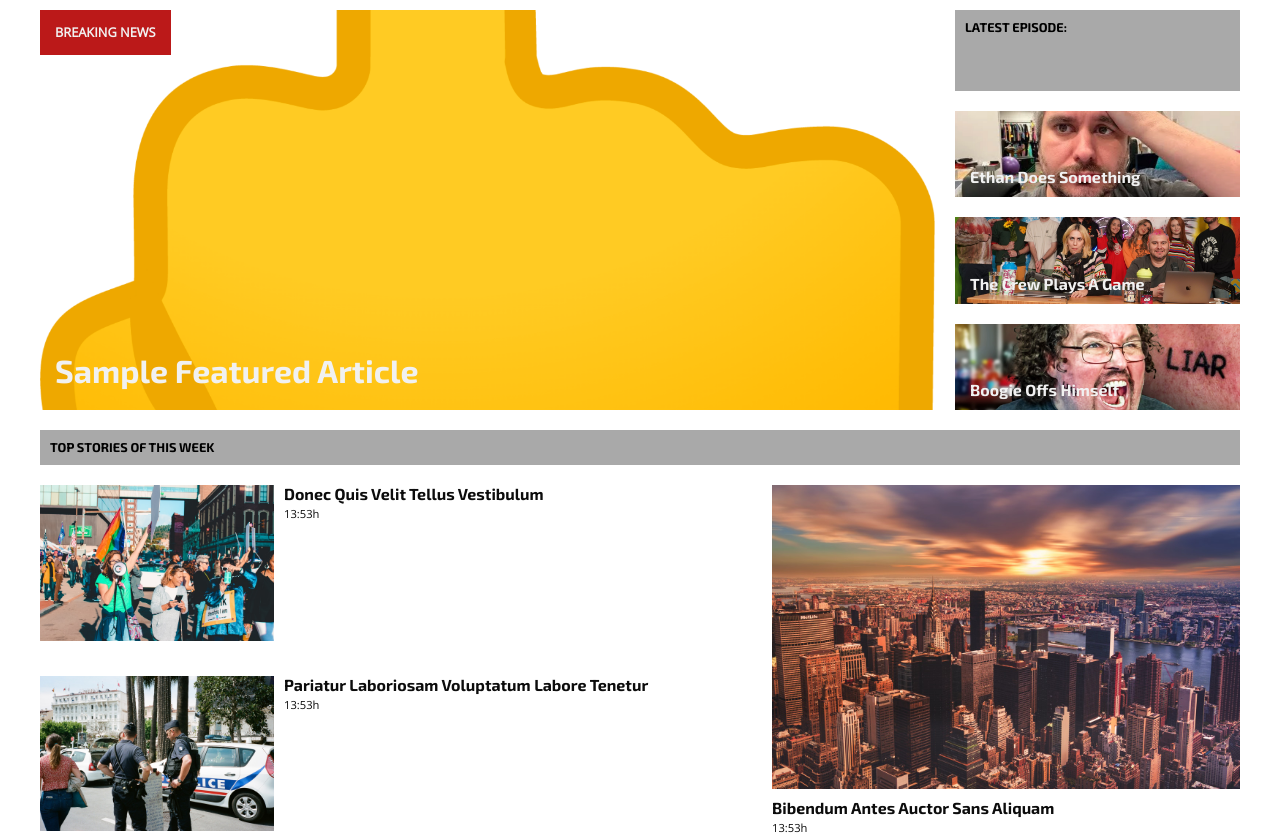
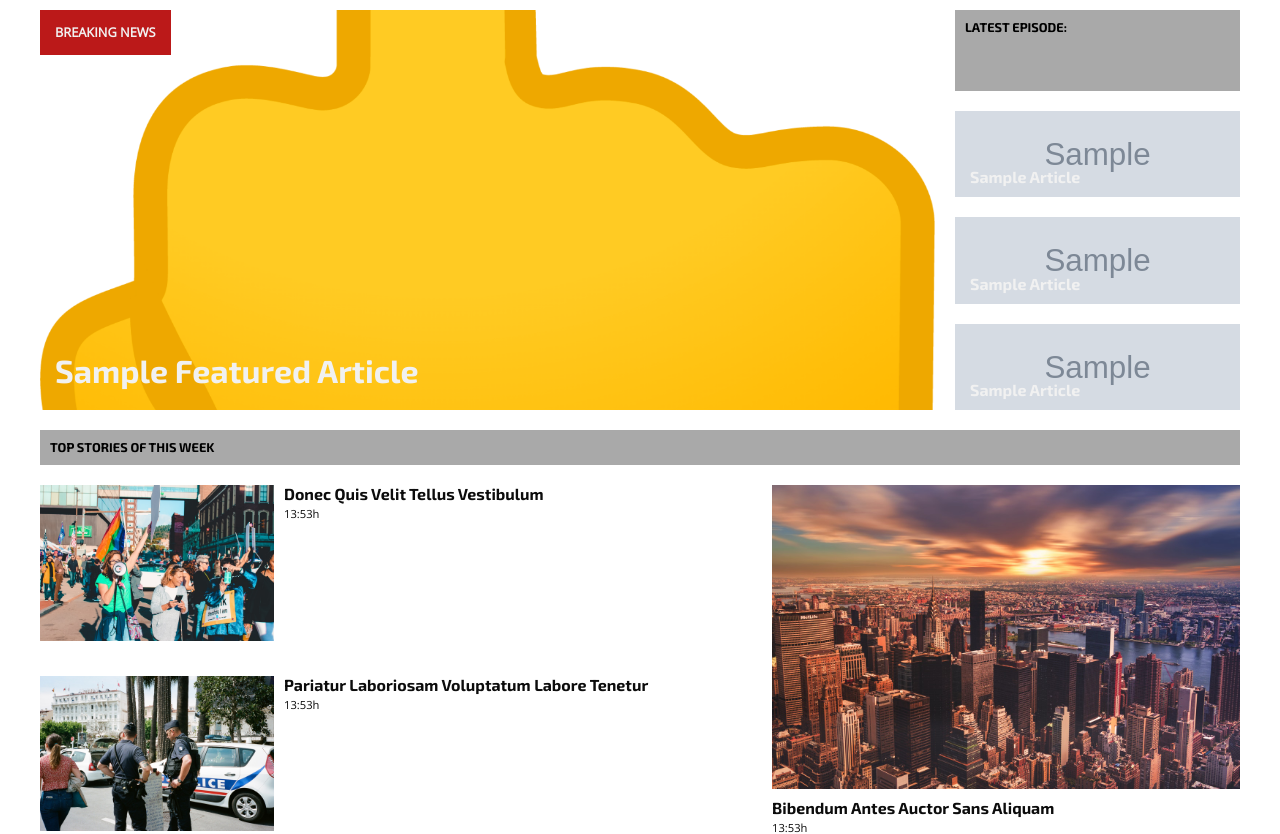
Before and after one commit to Pajama-John/kethfm, a Flask app: template templates/index.html in a window 1280 px wide. Shown: the part 193-1027 px from the top of the page. Run offline with Flask 3, Linux system fonts and the light colour scheme; the template is opened without the code that fills it: most values are stand-ins (such as "Sample title", 1, 10 or a date in 2020); grey boxes marked "Sample" are stand-in pictures; some libraries are stand-ins or nearby versions.

Commit message:
added latest episode bar

```diff
--- a/static/css/main.css
+++ b/static/css/main.css
@@ -264,22 +264,9 @@ img {
   justify-content: flex-end;
 }
 
-.top-stories .headline-1 {
-  background: url(../images/Ethandidiit.jpg);
-  background-position: center center;
-  background-repeat: no-repeat;
-  background-size: cover;
-}
-
-.top-stories .headline-2 {
-  background: url(../images/H3Crew.jpg);
-  background-position: center center;
-  background-repeat: no-repeat;
-  background-size: cover;
-}
-
+.top-stories .headline-1,
+.top-stories .headline-2,
 .top-stories .headline-3 {
-  background: url(../images/BoogieLiar.jpg);
   background-position: center center;
   background-repeat: no-repeat;
   background-size: cover;
--- a/templates/index.html
+++ b/templates/index.html
@@ -65,22 +65,21 @@
             </a>
           </div>
         </section> <!-- End of class="latest-news" -->
-          <section class="top-stories">
+        <section class="top-stories">
           <h2>Latest Episode:</h2>
-          <div class="headline headline-1">
-            <a href="#">
-              <h1>Ethan Does Something</h1>
+          <div class="headline headline-1" style="background-image: url('{{ articles[latest_articles['article1']]['thumbnail'] }}');">
+            <a href="{{ url_for('article', title=latest_articles['article1'])[:-5] }}">
+              <h1>{{ articles[latest_articles['article1']]['title'] }}</h1>
             </a>
           </div>
-          <div class="headline headline-2">
-            <a href="#">
-              <h1>The Crew Plays a Game</h1>
+          <div class="headline headline-2" style="background-image: url('{{ articles[latest_articles['article2']]['thumbnail'] }}');">
+            <a href="{{ url_for('article', title=latest_articles['article2'])[:-5] }}">
+              <h1>{{ articles[latest_articles['article2']]['title'] }}</h1>
             </a>
           </div>
-
-          <div class="headline headline-3">
-            <a href="#">
-              <h1>Boogie Offs Himself</h1>
+          <div class="headline headline-3" style="background-image: url('{{ articles[latest_articles['article3']]['thumbnail'] }}');">
+            <a href="{{ url_for('article', title=latest_articles['article3'])[:-5] }}">
+              <h1>{{ articles[latest_articles['article3']]['title'] }}</h1>
             </a>
           </div>
         </section> <!-- End of class="top-stories" -->
--- a/webserver.py
+++ b/webserver.py
@@ -6,20 +6,44 @@ import os
 import re
 import json
 import shutil
+import pickle
 
 app = Flask(__name__)
 app.config['UPLOAD_FOLDER'] = 'static/uploads/'
+
+def latest_episode_section():
+    with open("data/latest.pickle", "rb") as f:
+        latest = pickle.load(f)
+    return latest
+
+@app.route('/submit-latest')
+def latest():
+    articles = load_articles()
+    return render_template("latest_form.html", articles=articles)
+
+@app.route('/set-latest', methods=['POST'])
+def set_latest():
+    latest_articles = dict(request.form)
+    with open("data/latest.pickle", "wb") as f:
+        pickle.dump(latest_articles, f)
+    return redirect("/")
 
 @app.route('/')
 def home():
     featured_article = None
     featured_path = os.path.join('data', 'featured.json')
 
+    # Load latest articles
+    latest_articles = latest_episode_section()
+
     if os.path.exists(featured_path):
         with open(featured_path, 'r') as f:
             featured_article = json.load(f)
 
-    return render_template("index.html", featured_article=featured_article)
+    # Load all articles
+    articles = {article['filename']: article for article in load_articles()}
+
+    return render_template("index.html", featured_article=featured_article, latest_articles=latest_articles, articles=articles)
 
 @app.route('/favicon.ico')
 def favicon():
@@ -40,28 +64,20 @@ def hyperlink_urls(text):
 
 app.jinja_env.filters['hyperlink'] = hyperlink_urls
 
-# def latest_episode_section():
-
-
 #This allows you to change the image on the main Breaking News article
 @app.route('/breakingnewsimage')
 def breakingnewsimage():
     featured_path = os.path.join('data', 'featured.json')
 
     if os.path.exists(featured_path):
-        print("exists")
         with open(featured_path, 'r') as f:
             featured_article = json.load(f)
             thumbnail_path = featured_article.get('thumbnail')
-            print(thumbnail_path)
             if thumbnail_path and os.path.exists(thumbnail_path):
                 return send_from_directory(app.config['UPLOAD_FOLDER'], os.path.basename(thumbnail_path))
 
     # Fallback to default image if no featured image is set
-    print("Fallback image used")
     return send_from_directory(app.static_folder, "images/middle-finger-emoji-1368x2048-03zmpcju.png")
-
-
 
 @app.route('/submit_article', methods=['POST'])
 def submit_article():
@@ -89,7 +105,6 @@ def submit_article():
         thumbnail.save(thumbnail_path)
         article['thumbnail'] = thumbnail_path.replace('\\', '/')
 
-
     # Save the article as a JSON file
     filename = title.replace(' ', '-').lower() + '.json'
     with open(os.path.join('data', filename), 'w') as f:
@@ -101,14 +116,17 @@ def submit_article():
 
     return redirect(link)
 
-
 # Code for handling and serving articles
 def load_articles():
     articles = []
     for filename in os.listdir('data'):
+        if filename == "featured.json":
+            continue
         if filename.endswith('.json'):
-            with open(os.path.join('data', filename)) as f:
-                articles.append(json.load(f))
+            with open(os.path.join('data', filename), 'r') as f:
+                article = json.load(f)
+                article['filename'] = filename
+                articles.append(article)
     return articles
 
 @app.route('/article/<string:title>')
@@ -151,6 +169,5 @@ def set_featured():
 
     return redirect("/")
 
-
 if __name__ == "__main__":
     app.run(port=666, debug=True)
```
Also changed, not shown: templates/latest_form.html (added, +35 -0 lines), 2 other files.
